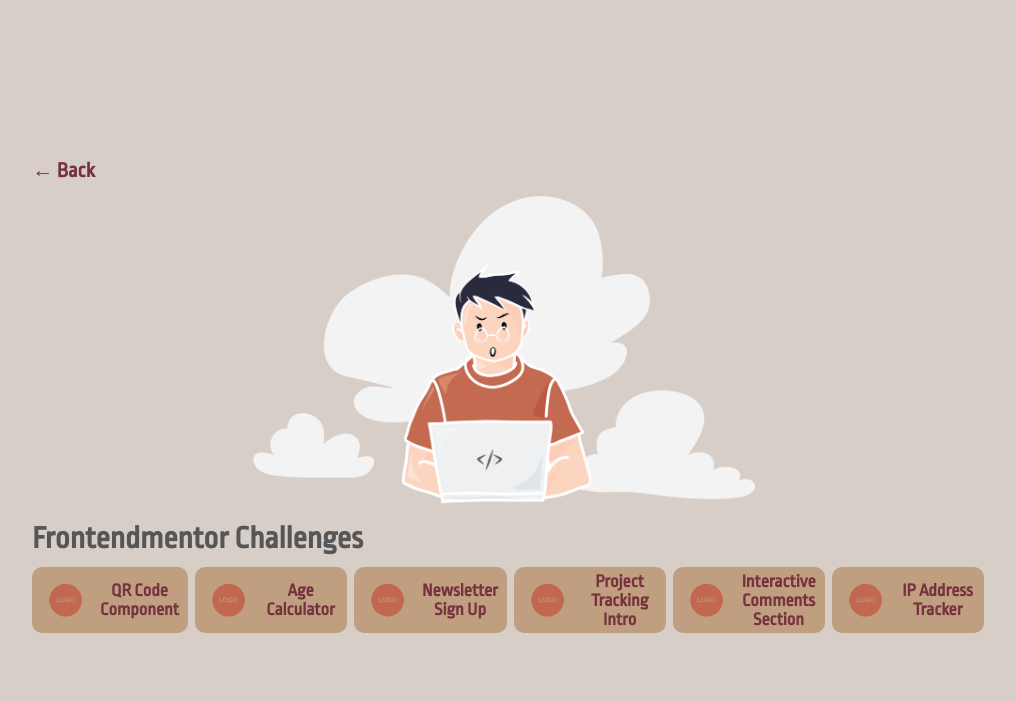
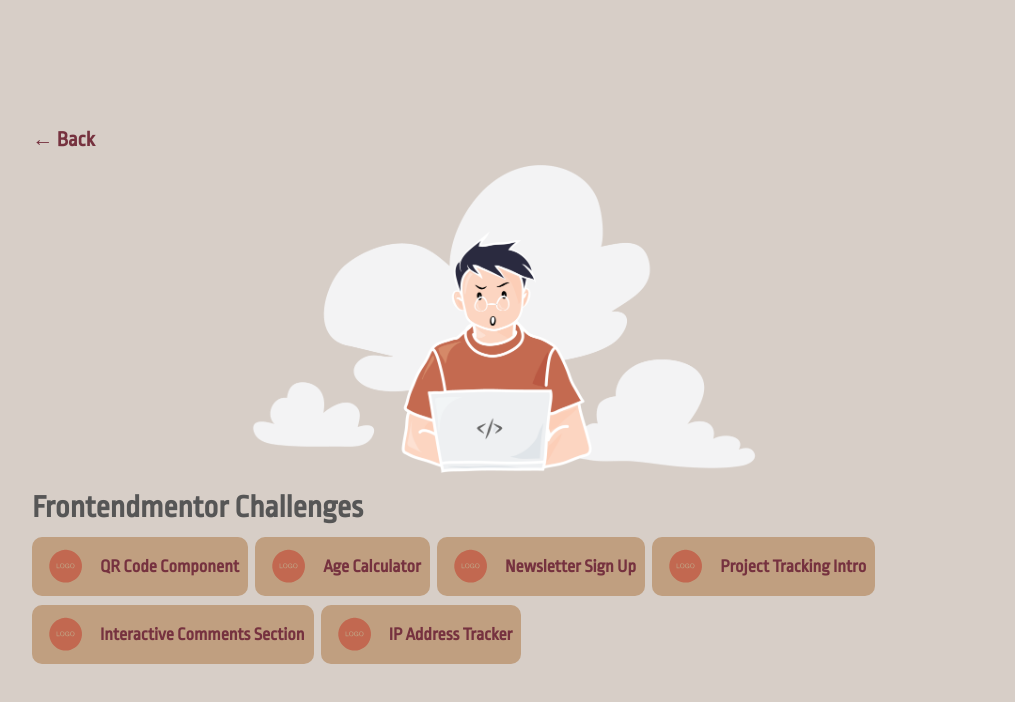
Before and after one commit to mauricevalerio/portfolio, a React (Vite) app: page /frontendmentor in a window 1280 px wide. Shown: the top 702 px of the page, without its empty margins (132-1147 px from the left). Built offline with nearby package versions, Linux system fonts and the light colour scheme.

Commit message:
Refactored duplicated code in scss

```diff
--- a/src/index.css
+++ b/src/index.css
@@ -45,6 +45,10 @@
   padding: 0.25em 0.5em;
   color: #565656;
   background-color: #C09F80;
+  transition: all 0.2s;
+}
+.skill-container .skill-item:hover, .project-list .list-item:hover, .project-container .project-item:hover {
+  transform: scale(1.05);
 }
 
 html {
@@ -61,9 +65,7 @@
   margin: 0 auto;
 }
 
-.frontendmentor,
-.home,
-.scrimba {
+.page-animation {
   animation: fade-in 2s;
 }
 
@@ -123,23 +125,12 @@
 .skill-container {
   font-size: 1.1rem;
 }
-.skill-container .skill-item {
-  transition: all 0.2s;
-}
-.skill-container .skill-item:hover {
-  transform: scale(1.05);
-}
 .skill-container .skill-item .skill-icon {
   width: 15px;
 }
 
 .project-list .list-item {
-  transition: all 0.2s;
-  text-align: center;
   flex: 1;
-}
-.project-list .list-item:hover {
-  transform: scale(1.05);
 }
 .project-list .list-item img {
   width: 50px;
@@ -159,6 +150,9 @@
   html {
     font-size: 18px;
   }
+  .project-list .list-item {
+    flex: unset;
+  }
 }
 @media (min-width: 768px) {
   .header,
--- a/src/pages/Frontendmentor.jsx
+++ b/src/pages/Frontendmentor.jsx
@@ -10,7 +10,7 @@
     ))
 
     return (
-        <section className='frontendmentor'>
+        <section className='page-animation'>
             <BackButton />
             <h2>Frontendmentor Challenges</h2>
             <div className='project-list'>
--- a/src/pages/Home.jsx
+++ b/src/pages/Home.jsx
@@ -6,7 +6,7 @@
 
 export default function Home() {
     return (
-        <div className='home'>
+        <div className='page-animation'>
             <Header />
             <About />
             <Skills />
--- a/src/pages/Scrimba.jsx
+++ b/src/pages/Scrimba.jsx
@@ -10,7 +10,7 @@
     ))
 
     return (
-        <section className='scrimba'>
+        <section className='page-animation'>
             <BackButton />
             <h2>Solo Projects</h2>
             <div className='project-list'>
--- a/src/scss/_base.scss
+++ b/src/scss/_base.scss
@@ -62,4 +62,9 @@
     padding: 0.25em 0.5em;
     color: $primary-color;
     background-color: $secondary-color;
+    transition: all .2s;
+
+    &:hover {
+        transform: scale(1.05);
+    }
 }
--- a/src/scss/index.scss
+++ b/src/scss/index.scss
@@ -21,9 +21,7 @@
     margin: 0 auto;
 }
 
-.frontendmentor,
-.home,
-.scrimba {
+.page-animation {
     animation: fade-in 2s;
 }
 
@@ -85,11 +83,6 @@
 
     .skill-item {
         @extend %flex-item;
-        transition: all .2s;
-
-        &:hover {
-            transform: scale(1.05);
-        }
 
         .skill-icon {
             width: 15px;
@@ -102,13 +95,7 @@
 
     .list-item {
         @extend %flex-item;
-        transition: all .2s;
-        text-align: center;
         flex: 1;
-
-        &:hover {
-            transform: scale(1.05);
-        }
 
         img {
             width: 50px;
@@ -137,6 +124,13 @@
     html {
         font-size: 18px;
     }
+
+    .project-list {
+        .list-item {
+            flex: unset;
+        }
+    }
+
 }
 
 @media(min-width: base.$breakpoint-medium) {
@@ -154,4 +148,5 @@
     .header {
         justify-content: space-between;
     }
+
 }
```
Also changed, not shown: 1 other file (tests, documents, lock files or other folders).
